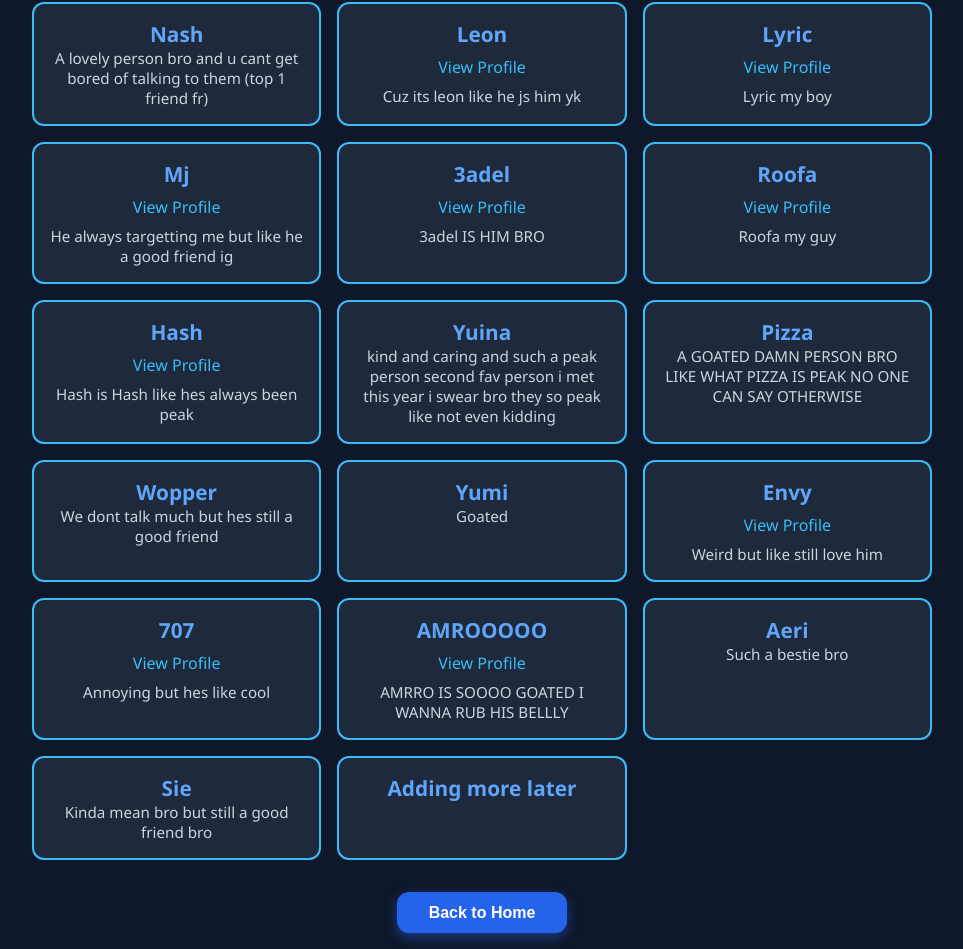
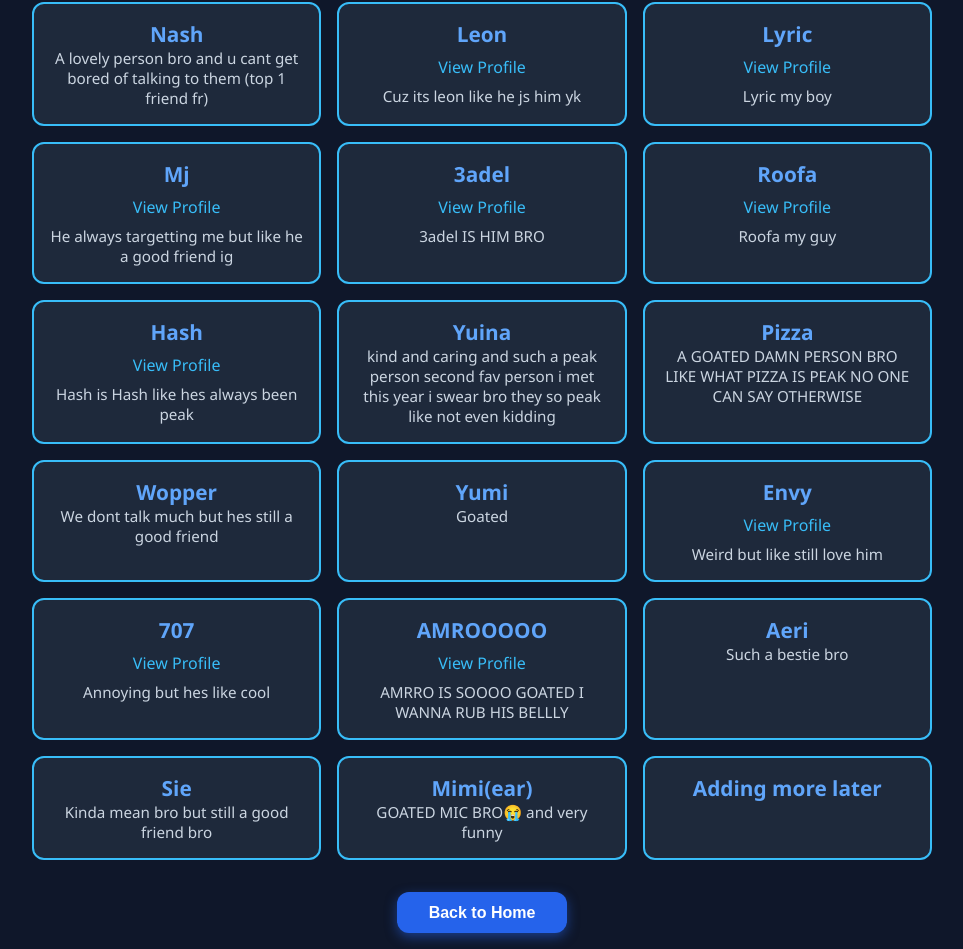
Before and after one commit to KazIDK/kaz-website, a plain HTML site: page friends.html in a window 1280 px wide. Shown: the part 94-1043 px from the top of the page, without its empty margins (158-1121 px from the left). Drawn offline with Linux system fonts and the light colour scheme.

Commit message:
Update friends.html

```diff
--- a/friends.html
+++ b/friends.html
@@ -163,6 +163,11 @@
         reason: "Kinda mean bro but still a good friend bro"
       },
       {
+        name: "Mimi(ear)",
+        link: "",
+        reason: "GOATED MIC BRO😭 and very funny"
+      },
+      {
         name: "Adding more later",
         link: "",
         reason: ""
```
